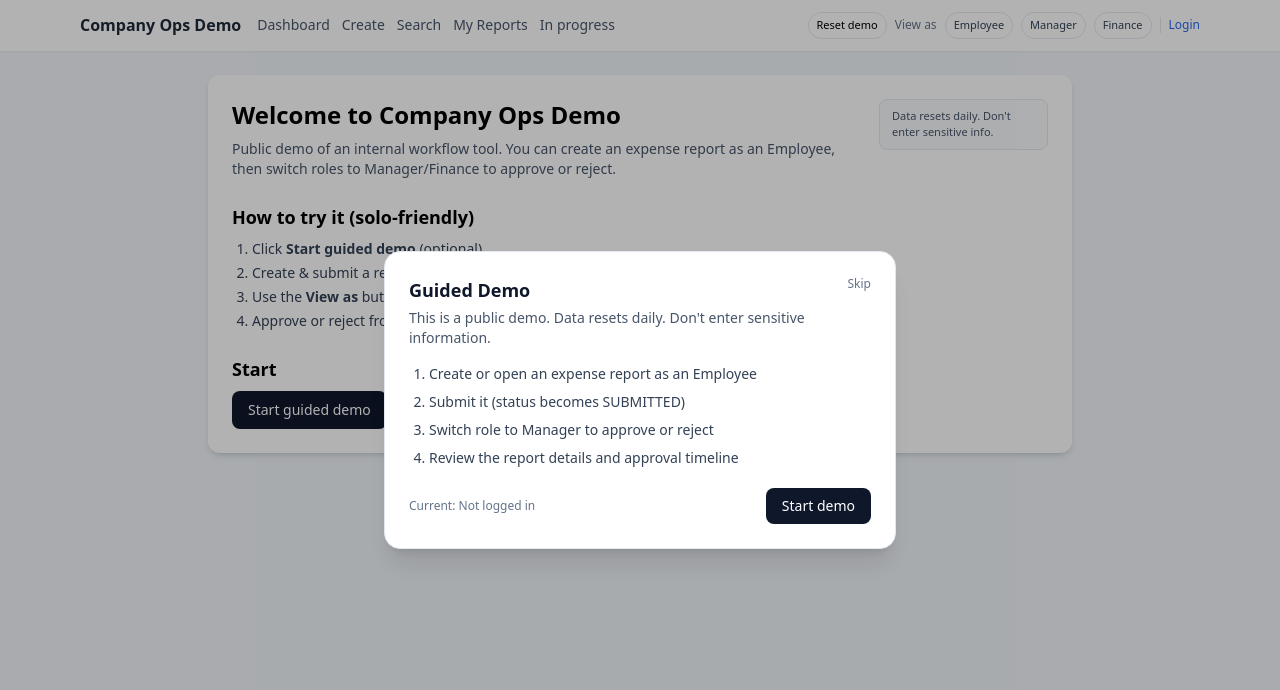
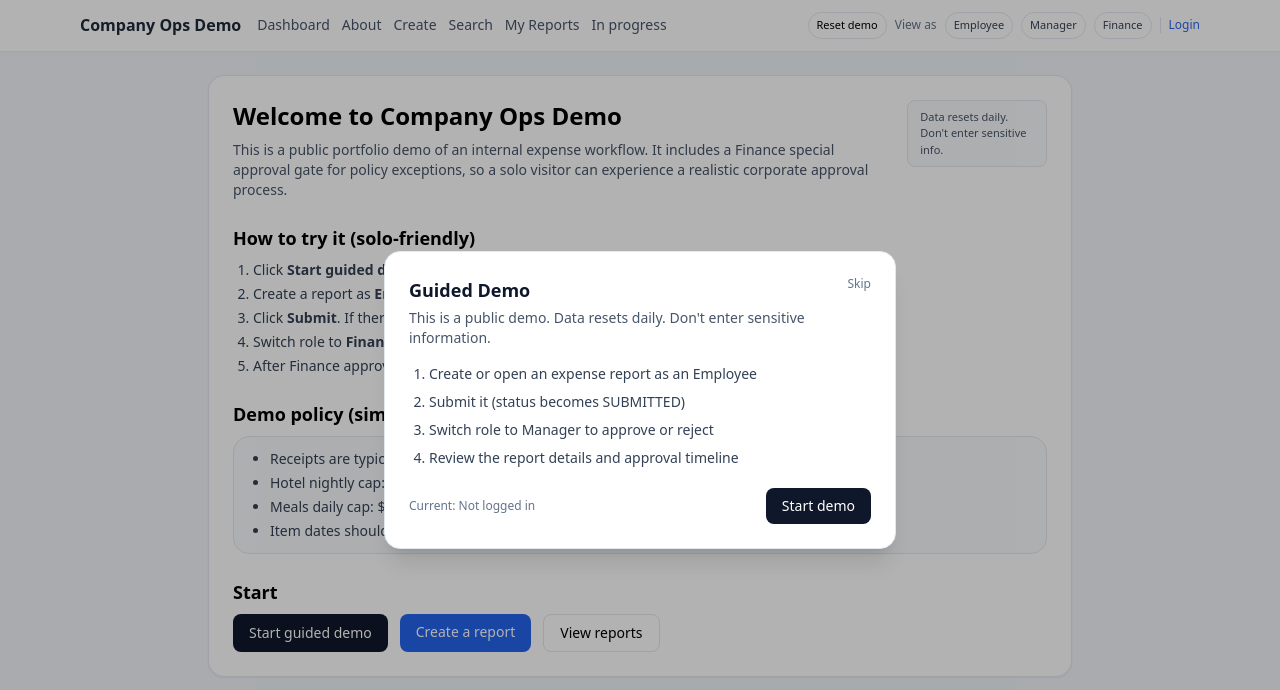
Before and after one commit to HOJUNHWANG/ExpenseSystemFrontEnd, a React (Vite) app in the folder expense-frontend/: page /welcome in a window 1280 px wide. Shown: the top 690 px of the page. Built offline with nearby package versions, Linux system fonts and the light colour scheme; no server answers.

Commit message:
Docs/UI: add About page content + update README (#15)
Squash merge via OpenClaw automation.

```diff
--- a/expense-frontend/src/App.jsx
+++ b/expense-frontend/src/App.jsx
@@ -36,6 +36,9 @@ function App() {
             <nav className="hidden sm:flex gap-3 text-sm whitespace-nowrap">
               <Link to="/dashboard" className="text-slate-600 hover:text-slate-900">
                 Dashboard
+              </Link>
+              <Link to="/welcome" className="text-slate-600 hover:text-slate-900">
+                About
               </Link>
               <Link to="/create" className="text-slate-600 hover:text-slate-900">
                 Create
--- a/expense-frontend/src/components/WelcomePage.jsx
+++ b/expense-frontend/src/components/WelcomePage.jsx
@@ -13,14 +13,15 @@ export default function WelcomePage() {
   };
 
   return (
-    <div className="bg-white shadow-md rounded-xl p-6 space-y-6">
+    <div className="rounded-2xl bg-white border border-slate-200 shadow-sm p-6 space-y-6">
       <div>
         <div className="flex items-start justify-between gap-3">
           <div>
             <h2 className="text-2xl font-semibold mb-2">Welcome to Company Ops Demo</h2>
             <p className="text-sm text-slate-600">
-              Public demo of an internal workflow tool. You can create an expense report as an
-              Employee, then switch roles to Manager/Finance to approve or reject.
+              This is a public portfolio demo of an internal expense workflow.
+              It includes a <span className="font-medium">Finance special approval gate</span> for policy exceptions,
+              so a solo visitor can experience a realistic corporate approval process.
             </p>
           </div>
           <div className="text-[11px] text-slate-600 bg-slate-50 border border-slate-200 rounded-lg px-3 py-2">
@@ -33,10 +34,23 @@ export default function WelcomePage() {
         <h3 className="text-lg font-semibold mb-2">How to try it (solo-friendly)</h3>
         <ol className="list-decimal pl-5 text-sm text-slate-700 space-y-1">
           <li>Click <span className="font-semibold">Start guided demo</span> (optional)</li>
-          <li>Create &amp; submit a report as <span className="font-semibold">Employee</span></li>
-          <li>Use the <span className="font-semibold">View as</span> buttons to switch to <span className="font-semibold">Manager</span></li>
-          <li>Approve or reject from the <span className="font-semibold">Approval Queue</span></li>
+          <li>Create a report as <span className="font-semibold">Employee</span></li>
+          <li>Click <span className="font-semibold">Submit</span>. If there are policy warnings, you must provide a reason for each exception.</li>
+          <li>Switch role to <span className="font-semibold">Finance</span> to review special approvals</li>
+          <li>After Finance approval, switch to <span className="font-semibold">Manager</span> to approve/reject in the normal queue</li>
         </ol>
+      </div>
+
+      <div>
+        <h3 className="text-lg font-semibold mb-2">Demo policy (simplified)</h3>
+        <div className="rounded-2xl border border-slate-200 bg-slate-50 px-4 py-3 text-sm text-slate-700">
+          <ul className="list-disc pl-5 space-y-1">
+            <li>Receipts are typically required for expenses of <span className="font-medium">$25+</span>.</li>
+            <li>Hotel nightly cap: <span className="font-medium">$300/night</span> (demo).</li>
+            <li>Meals daily cap: <span className="font-medium">$75/day</span> (demo).</li>
+            <li>Item dates should fall within the trip date range.</li>
+          </ul>
+        </div>
       </div>
 
       <div>
--- a/expense-frontend/src/pages/DashboardPage.jsx
+++ b/expense-frontend/src/pages/DashboardPage.jsx
@@ -273,7 +273,7 @@ export default function DashboardPage() {
         </div>
       </Section>
 
-      <Section title="Demo tips">
+      <Section title="Demo tips" right={<Link to="/welcome" className="text-xs text-blue-600 hover:underline">About this demo</Link>}>
         <div className="rounded-2xl bg-white border border-slate-200 shadow-sm p-5 text-sm text-slate-700">
           <ul className="list-disc pl-5 space-y-1">
             <li>
```
Also changed, not shown: 1 other file (tests, documents, lock files or other folders).
